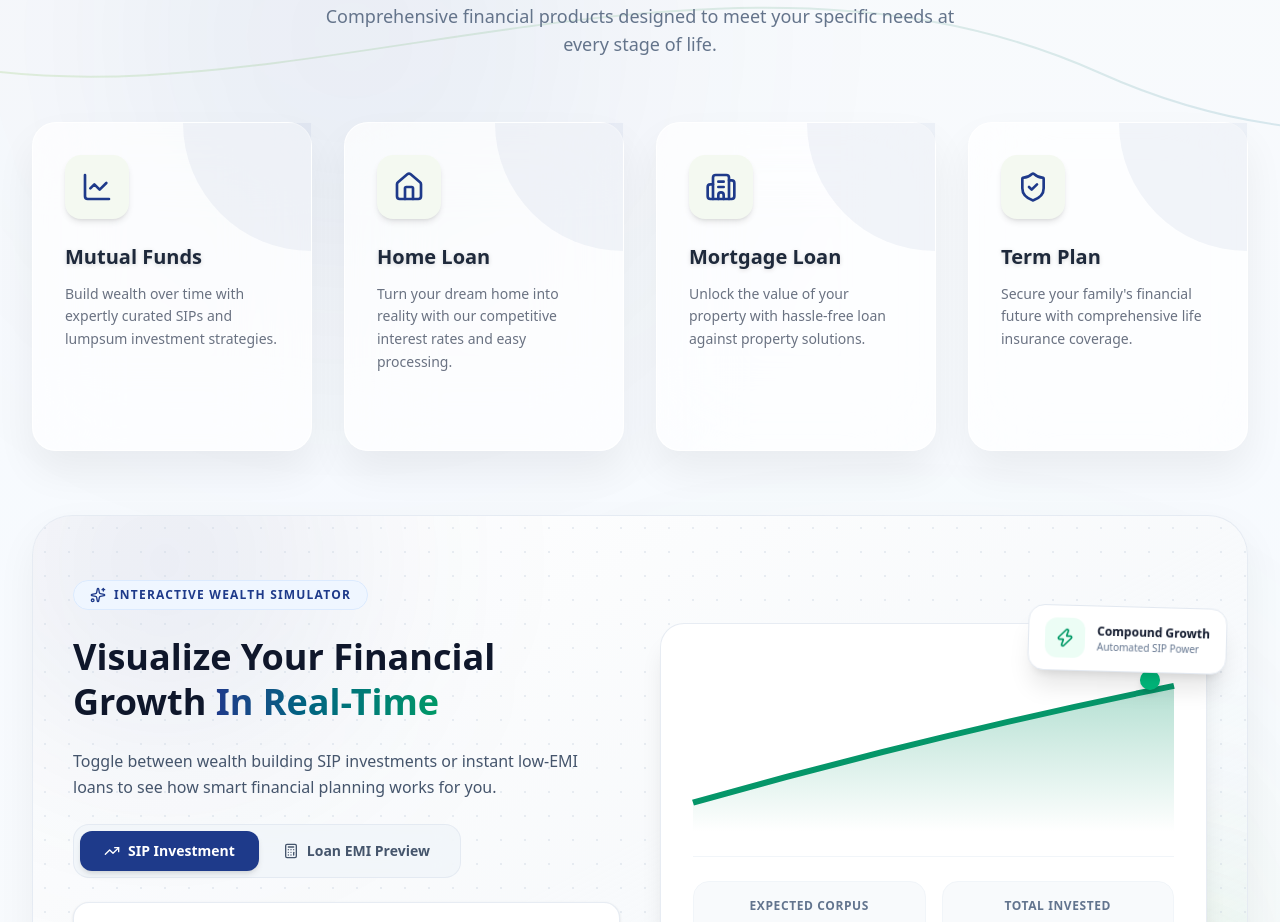
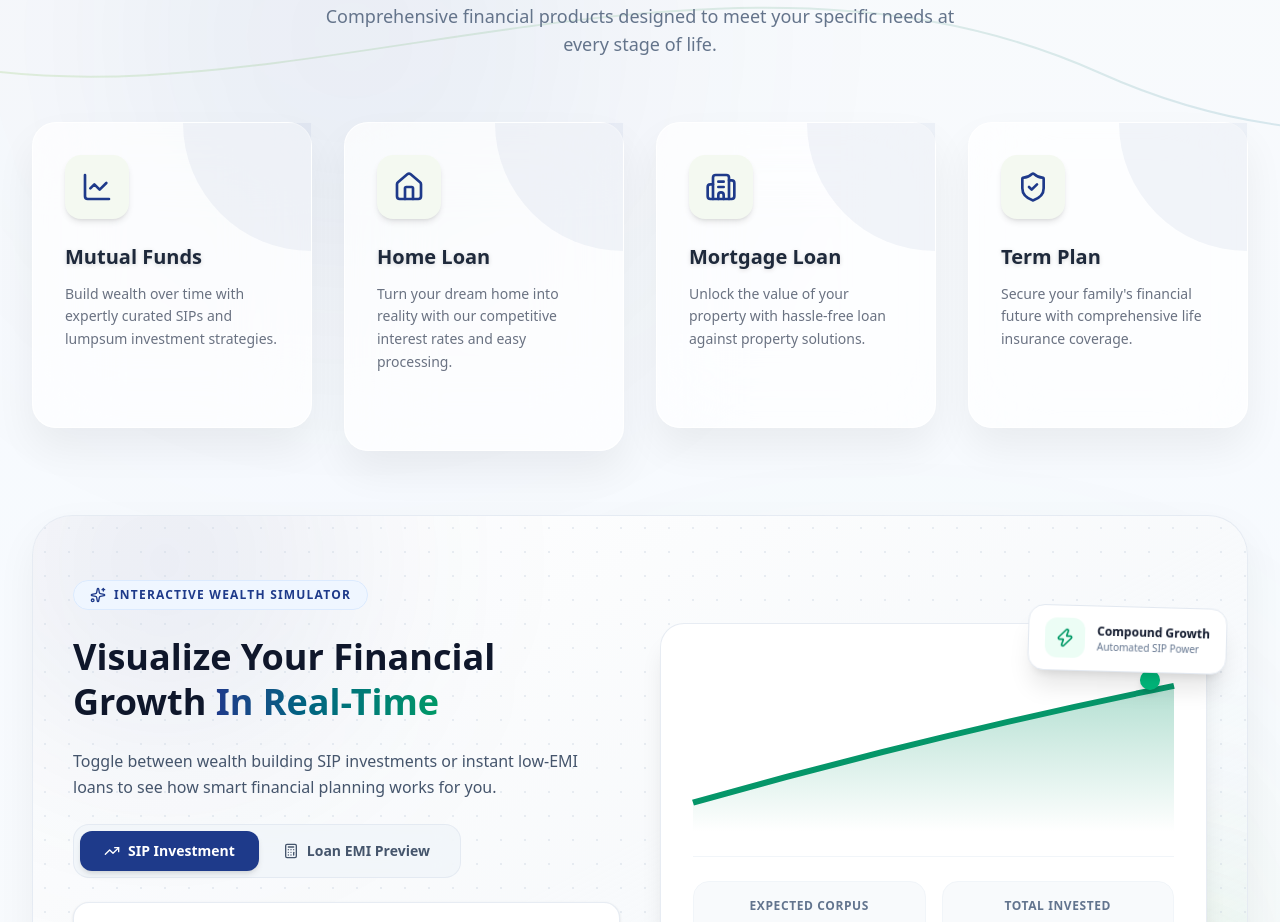
Before and after one commit to Vedd08/Maheem-Finhub, a Next.js app: page / in a window 1280 px wide. Shown: the part 1780-2702 px from the top of the page. Built offline with nearby package versions, Linux system fonts and the light colour scheme.

Commit message:
fix: make service cards clickable with navigation links

```diff
--- a/src/app/page.tsx
+++ b/src/app/page.tsx
@@ -77,21 +77,25 @@ export default function HomePage() {
       title: "Mutual Funds",
       description: "Build wealth over time with expertly curated SIPs and lumpsum investment strategies.",
       icon: LineChart,
+      href: "/calc/loan-sip",
     },
     {
       title: "Home Loan",
       description: "Turn your dream home into reality with our competitive interest rates and easy processing.",
       icon: Home,
+      href: "/loans/home-loan",
     },
     {
       title: "Mortgage Loan",
       description: "Unlock the value of your property with hassle-free loan against property solutions.",
       icon: Building2,
+      href: "/loans/loan-against-property",
     },
     {
       title: "Term Plan",
       description: "Secure your family's financial future with comprehensive life insurance coverage.",
       icon: ShieldCheck,
+      href: "/contact",
     }
   ];
 
@@ -258,7 +262,7 @@ export default function HomePage() {
                   {[1, 2, 3, 4].map((i) => (
                     <div key={i} className="w-10 h-10 rounded-full bg-gray-200 border-2 border-white flex items-center justify-center overflow-hidden shadow-sm">
                       {/* eslint-disable-next-line @next/next/no-img-element */}
-                       <img src={`https://i.pravatar.cc/100?img=${i+10}`} alt="Client" className="w-full h-full object-cover" />
+                      <img src={`https://i.pravatar.cc/100?img=${i + 10}`} alt="Client" className="w-full h-full object-cover" />
                     </div>
                   ))}
                 </div>
@@ -465,9 +469,10 @@ export default function HomePage() {
         <div className="max-w-7xl mx-auto px-4 sm:px-6 lg:px-8 relative z-10 perspective-1000">
           <div className="grid grid-cols-1 md:grid-cols-2 lg:grid-cols-4 gap-8">
             {services.map((service, idx) => (
-                 <ThreeDCard key={idx} intensity={25}>
+              <Link key={idx} href={service.href} className="block h-full">
+                <ThreeDCard intensity={25}>
                 <div
-                       className="bg-white/70 backdrop-blur-2xl p-8 rounded-3xl shadow-[0_20px_40px_rgba(0,0,0,0.06)] h-full border border-white/80 hover:border-brand-primary/20 transition-all duration-300 flex flex-col group relative preserve-3d hover:shadow-[0_30px_60px_rgba(30,58,138,0.12)]"
+                  className="bg-white/70 backdrop-blur-2xl p-8 rounded-3xl shadow-[0_20px_40px_rgba(0,0,0,0.06)] h-full border border-white/80 hover:border-brand-primary/20 transition-all duration-300 flex flex-col group relative preserve-3d hover:shadow-[0_30px_60px_rgba(30,58,138,0.12)] cursor-pointer"
                   style={{ transformStyle: "preserve-3d" }}
                 >
                   {/* Decorative 3D Glass Layer inside the card */}
@@ -515,6 +520,7 @@ export default function HomePage() {
                   </div>
                 </div>
               </ThreeDCard>
+              </Link>
             ))}
           </div>
         </div>
@@ -715,7 +721,8 @@ export default function HomePage() {
       </section>
 
       {/* Adding custom animations for marquee */}
-      <style dangerouslySetInnerHTML={{__html: `
+      <style dangerouslySetInnerHTML={{
+        __html: `
         @keyframes marquee {
           0% { transform: translateX(0); }
           100% { transform: translateX(-33.33%); }
```
Lines whose indentation alone changed are shown as unchanged.
